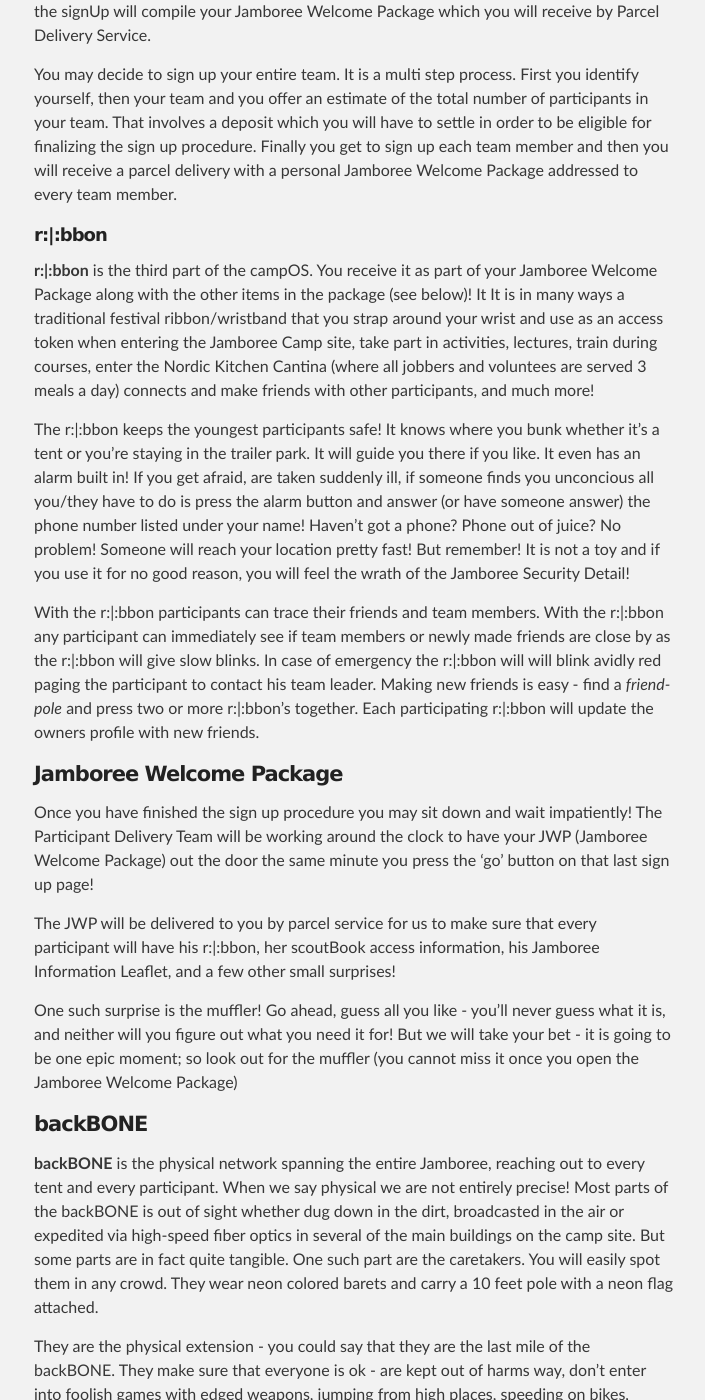
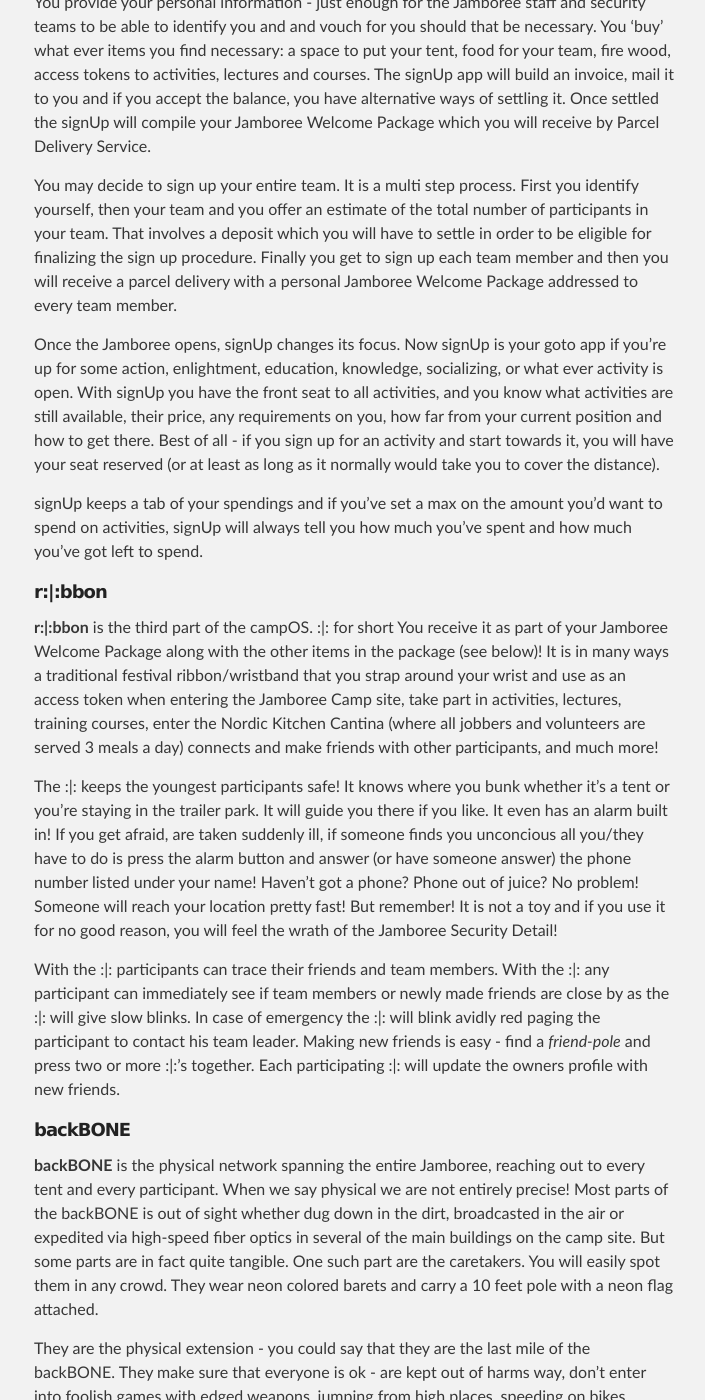
Before and after one commit to sl2017/sl2017.github.io, a Jekyll site: the page built from index.md, in a window 1280 px wide and 1400 px high, scrolled down 1743 px. Shown: the whole window, without its empty margins (286-991 px from the left). Built offline with Jekyll 4.4.1, drawn with Linux system fonts in a browser that asks for light colours; some of the changed text lies outside the part shown.

Commit message:
still more changes to the description of components

```diff
--- a/index.md
+++ b/index.md
@@ -24,8 +24,8 @@ of the Jamboree Organisation with their Mac and PC seated in offices and private
 To the participant the center piece of the campOS is the __scoutBook__ where every participant has his own profile and is able to share whatever text, audio, photos and video he sees fit.
 Once signed up for the Jamboree the participant is able to access her profile and keep updating it until the end of 2017.
 
-Whether it will live on will
-depend on the success and number of users updating their profiles on a regular basis. If everyone goes back to 'using' - then scoutBook has no place and will
+Whether it will live on
+depends on the success and number of users updating their profiles on a regular basis. If everyone goes back to 'using' - then scoutBook has no place and will
 get shut down. If on the other hand scouts all over will keep updating their profiles and use the scoutBook to build a digital presence and allow friends and
 scouts all over the world to enjoy and participate - well then it stays!
 
@@ -42,6 +42,8 @@ information package will show up too - again directing you to the place to be, w
 You can subsribe to the camp newsfeed, listen to the camp radio and watch camp screencasts from top 5 popular streaming channels: My Rotten Tomatoes,
 Life of A Jobber, Cantina Fails, Epic Moments and Happy, all from within your profile page.
 
+Your team (and friends) can subscribe to your where-abouts should you choose to enable this. When enabled your :\|: will check you in on a number of
+locations, from the camp center to activities, to the cantina, to Tranquility (the jobber Refuge), to the Trailers Heaven (the trailer park where parents and friends camp).
 
 
 #####signUp
@@ -56,38 +58,34 @@ You may decide to sign up your entire team. It is a multi step process. First yo
 in your team. That involves a deposit which you will have to settle in order to be eligible for finalizing the sign up procedure. Finally you get to sign up each team member and
 then you will receive a parcel delivery with a personal Jamboree Welcome Package addressed to every team member.
 
+Once the Jamboree opens, signUp changes its focus. Now signUp is your goto app if you're up for some action, enlightment, education, knowledge, socializing,
+or what ever activity is open. With signUp you have the front seat to all activities, and you know what activities are still available, their price,
+any requirements on you, how far from your current position and how to get there. Best of all - if you sign up for an activity and start towards it,
+you will have your seat reserved (or at least as long as it normally would take you to cover the distance).
+
+signUp keeps a tab of your spendings and if you've set a max on the amount you'd want to spend on activities, signUp will always tell you how much you've
+spent and how much you've got left to spend.
+
 #####r:\|:bbon
-__r:\|:bbon__ is the third part of the campOS.
-You receive it as part of your Jamboree Welcome Package along with the other items in the package (see below)! It
+__r:\|:bbon__ is the third part of the campOS. :|: for short
+You receive it as part of your Jamboree Welcome Package along with the other items in the package (see below)!
 It is in many ways a traditional festival ribbon/wristband that you strap around your wrist and use as an access token when entering the
-Jamboree Camp site, take part in activities, lectures, train during courses, enter the Nordic Kitchen Cantina (where all jobbers and voluntees are served 3 meals a day)
+Jamboree Camp site, take part in activities, lectures, training courses, enter the Nordic Kitchen Cantina (where all jobbers and volunteers are served 3 meals a day)
 connects and make friends with other participants, and much more!
 
-The r:\|:bbon keeps the youngest participants safe! It knows where you bunk whether it's a tent or you're staying in the trailer park. It will guide you there
+The :\|: keeps the youngest participants safe! It knows where you bunk whether it's a tent or you're staying in the trailer park. It will guide you there
 if you like. It even has an alarm built in! If you get afraid, are taken suddenly ill, if someone finds you unconcious all you/they have to do is press
 the alarm button and answer (or have someone answer) the phone number listed under your name! Haven't got a phone? Phone out of juice? No problem! Someone will
 reach your location pretty fast! But remember! It is not a toy and if you use it for no good reason, you will feel the wrath of the Jamboree Security Detail!
 
 
-With the r:\|:bbon participants can trace their friends and team members. With the r:\|:bbon any participant can immediately see if
-team members or newly made friends are close by as the r:\|:bbon will give slow blinks. In case of emergency the r:\|:bbon will
-will blink avidly red paging the participant to contact his team leader. Making new friends is easy - find a *friend-pole*
-and press two or more r:\|:bbon's together. Each participating r:\|:bbon will update the owners profile with new friends.
-
-#### Jamboree Welcome Package
-
-Once you have finished the sign up procedure you may sit down and wait impatiently! The Participant Delivery Team will be working around the clock to
-have your JWP (Jamboree Welcome Package) out the door the same minute you press the 'go' button on that last sign up page!
-
-The JWP will be delivered to you by parcel service for us to make sure that every participant will have his r:\|:bbon, her scoutBook access information,
-his Jamboree Information Leaflet, and a few other small surprises!
-
-One such surprise is the muffler! Go ahead, guess all you like - you'll never guess what it is, and neither will you figure out what you need it for!
-But we will take your bet - it is going to be one epic moment; so look out for the muffler (you cannot miss it once you open the Jamboree Welcome Package)
+With the :\|: participants can trace their friends and team members. With the :\|: any participant can immediately see if
+team members or newly made friends are close by as the :\|: will give slow blinks. In case of emergency the :\|: will
+blink avidly red paging the participant to contact his team leader. Making new friends is easy - find a *friend-pole*
+and press two or more :\|:'s together. Each participating :\|: will update the owners profile with new friends.
 
 
-
-#### backBONE
+##### backBONE
 
 __backBONE__ is the physical network spanning the entire Jamboree, reaching out to every tent and every participant. When we say physical we are not entirely
 precise! Most parts of the backBONE is out of sight whether dug down in the dirt, broadcasted in the air or expedited via high-speed fiber optics in several of the
@@ -100,12 +98,26 @@ speeding on bikes, rollerskates, cars and what not. They watch over you at night
 the Security Detail, the nurses on watch at the Infirmary, local police and camp management. They are the eyes and ears for the Jobcenter and they update
 their walk profile as they go, and it is not secret; you can follow every update by subscribing to the Caretakers Journal
 
-#### job QuickMatch
+##### job QuickMatch
 
 The job QuickMatch (JQM) is a minor component in the campOS. Job consultants use it to match volunteers (jobbers) with vacancies. Using web sockets every logged-in JQM
-is constantly in contact with all other JQM's and all share a up-to-the-second view of vacancies. <span style="color: #2ADA25">70% completed</span>
+is constantly in contact with all other JQM's and all share an up-to-the-second view of vacancies. <span style="color: #2ADA25">70% completed</span>
 
-####Caretakers Journal
+##### jobCentral
+
+To the jobber be it full time or jobbers helping out with a one-off 30 minute job, jobCentral is where the action is! jobCentral offers the jobber a perfect
+view of all vacant jobs. If a jobber sees at job he likes, all it takes is a push of a button and he is off to do it. Some jobs require you to offer
+certain kind of information and other jobs will ask further requirements on you - like having a drivers license, speaking a language fluently, being a certified doctor etc.
+It's all in the job descriptions.
+
+The volunteers and participants on duty at the job centres (not the app; the main job centre and all it's job centre satellites) have access to the jobCentral app
+as well and they have an extended view detailing vacancies and jobbers all alike. This routine has been 'on' since late 2014 with job centre volunteers
+matching jobs and finding volunteers and jobbers for a great many tasks during the planning of the Jamboree.
+
+Once completed the employer (the person, team or Delivery Team responsible for posting the job in the first place) may rate you on your performance on the job - and completions and ratings go on your profile
+for you to display, and brag about if you like :)
+
+#####Caretakers Journal
 
 A micropost blog updated 24 hours around the clock by the caretakers team. There are two parts to it. There is the 'twitter-like' micropost feed which
 everyone can subscribe to and then there is the voice-call in's that the caretakers use to signal any situation. The voice-call in's are not public and
@@ -114,7 +126,7 @@ has room for a few important voice-call in's so instead of dialing a number, try
 presses a button, say the 'Serious Ill Person' button, and the software will keep calling nurses on watch until someone answers the call and then the call
 is routed to the caretaker for immediate action.
 
-#### ACTivigator
+##### ACTivigator
 
 <small>[that green river monster will eat your 'activity elephant' one bite at a time]</small>
 
@@ -122,3 +134,48 @@ To the Delivery Teams (DT) the __ACTivigator__ is a invaluable tool. It knows th
 signed up participants and what activities and courses each participant has signed up for.
 
 With the ACTivigator DT's are able to out-line activities and in increasing details plan and build the activity. They start out with
+
+#####STICK
+
+An unusual app is what __STICK__ is all about; an unusual app for an unusual task!
+
+There are two very exact moments on the entire Jamboree where this app 'goes live'. For approx 24 hours from when the Jamboree opens and the second time is
+just about when the Jamboree closes down, again for approx 24 hours.
+
+STICK does a very particular job; keeping a tab on the number of rafts/logs picked up by each team and by each participant, and it goes a little like this:
+
+1. A scout selects a raft/log of any size
+2. She passes the STICKgate carrying her raft and once the gate reads her :\|: it flashes a green
+3. She continues past the gate out into the camp
+
+Above the rafting extradition area (REA) a camera sits, mounted vertically focusing down-wards. It watches every raft being hauled off by participants.
+Optical Recognition Software recognises the size of the raft and adds it to the barer of the :\|:
+
+The personnel assisting at the REA does supervise the extradition only. They assist scouts to pass the STICKgate correctly and secures the REA
+making sure that no rafts are extradited outside the viewfinder of the STICKcamera.
+
+Participants trying to circumvent the system are logged - their :\|: number is registered and their team or as an individual they are fined for not adhering
+to the rules of the REA.
+
+#####Judge
+
+Jobbers and volunteers on a job that has the potential to causing disagreements over the rules by which the Jamboree operates will have access to
+the __judge__. This app offers a few buttons to press in the event of a disagreement. Once pressing a button the jobber/volunteer will read a :\|: and
+then a report is filed with a timestamp, the jobber id and location. He is able to add photos to the report if pertinent.
+
+All reports from volunteers are carbon copied to the Caretakers Journal.
+
+The Security Detail and camp management watches the __judge__ list and trials reports at their discretion. Offenders will see every report sticking to their profile
+and they are welcomed to questioning the report. If the Security Detail rejects the questioning of the report, the offender may take his issue with the report to
+the camp management for review. Dismissed reports are removed from the participants profile and erased from the __judge__ list.
+
+#### Jamboree Welcome Package
+
+Once you have finished the sign up procedure you may sit down and wait impatiently! The Participant Delivery Team will be working around the clock to
+have your JWP (Jamboree Welcome Package) out the door the same minute you press the 'go' button on that last sign up page!
+
+The JWP will be delivered to you by parcel service for us to make sure that every participant will have his :\|:, her scoutBook access information,
+his Jamboree Information Leaflet, and a few other small surprises!
+
+One such surprise is the muffler! Go ahead, guess all you like - you'll never guess what it is, and neither will you figure out what you need it for!
+But we will take your bet - it is going to be one epic moment; so look out for the muffler (you cannot miss it once you open the Jamboree Welcome Package)
```
Also changed, not shown: other parts of index.md (+2 -2 lines), 1 other file.
